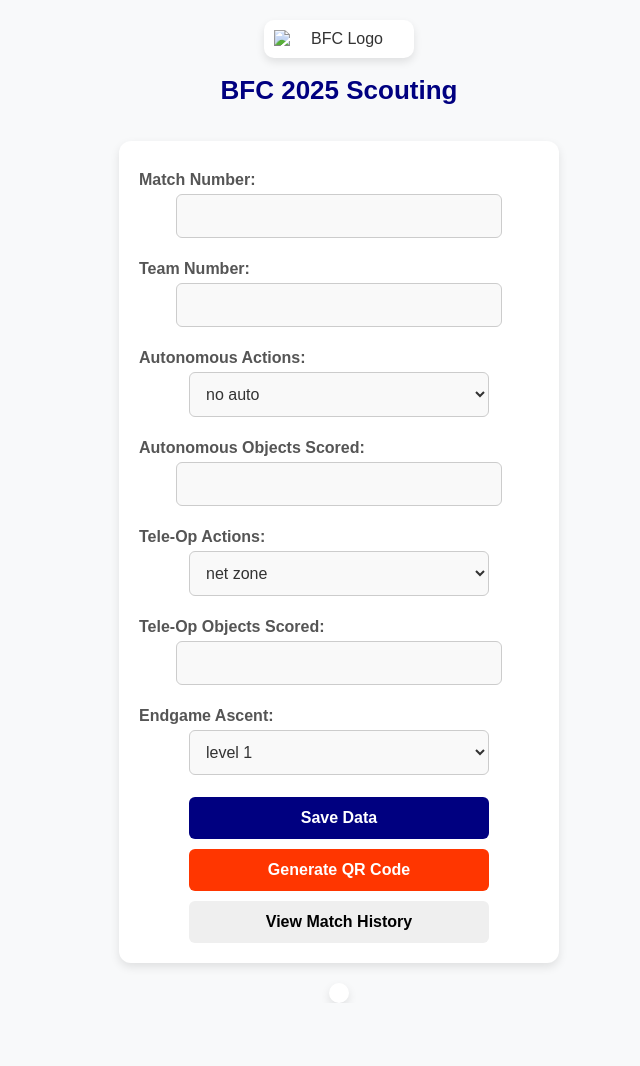
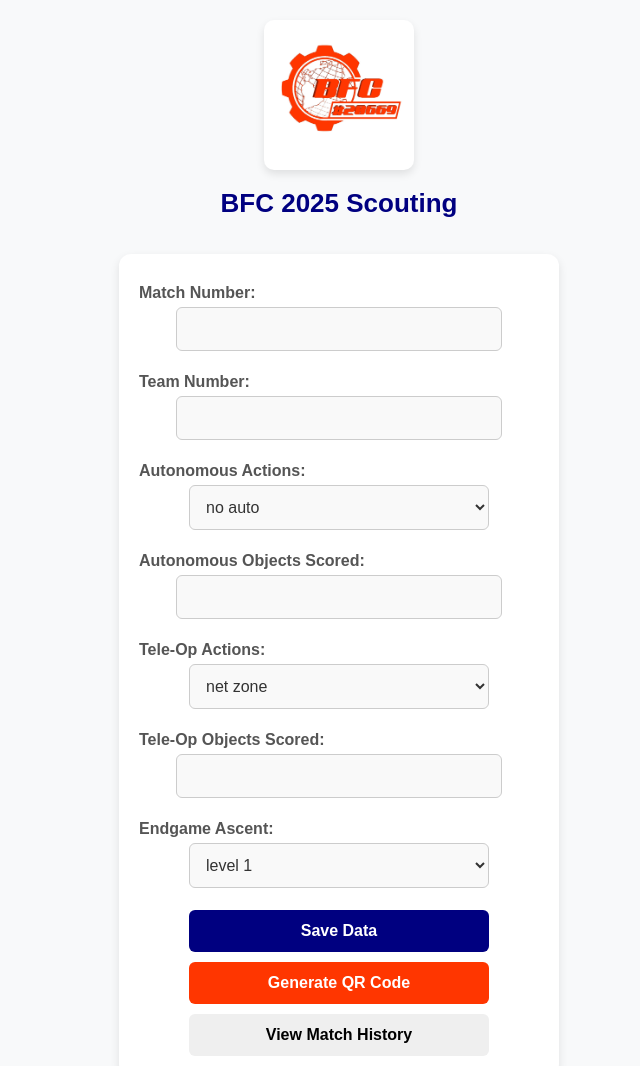
Before and after one commit to aesh09/BFC-2025-Scouting, a plain HTML site: page index.html in a window 1280 px wide. Shown: the top 1066 px of the page, without its empty margins (301-941 px from the left). Before the commit the page ends 1003 px from the top, so only its background shows below. Drawn offline with Linux system fonts and the light colour scheme; a script that the page names is missing.

Commit message:
Update index.html

```diff
--- a/index.html
+++ b/index.html
@@ -10,7 +10,7 @@
 
 </head>
 <body>
-    <img id="logo" src="assets/BFC-logo.jpg" alt="BFC Logo">
+    <img id="logo" src="BFC-logo.jpg" alt="BFC Logo">
     <h1>BFC 2025 Scouting</h1>
 
     <form id="scoutingForm">
```
